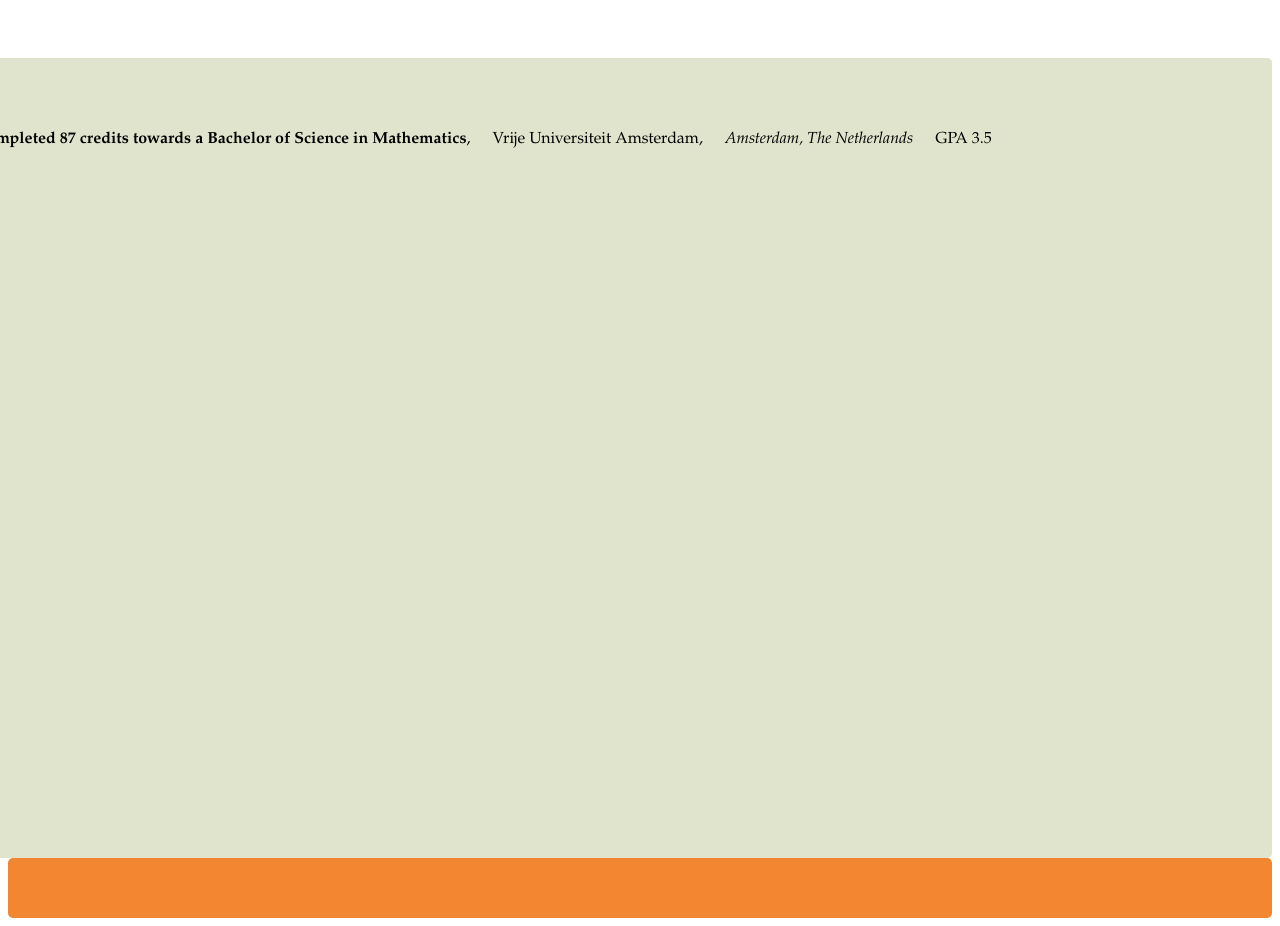
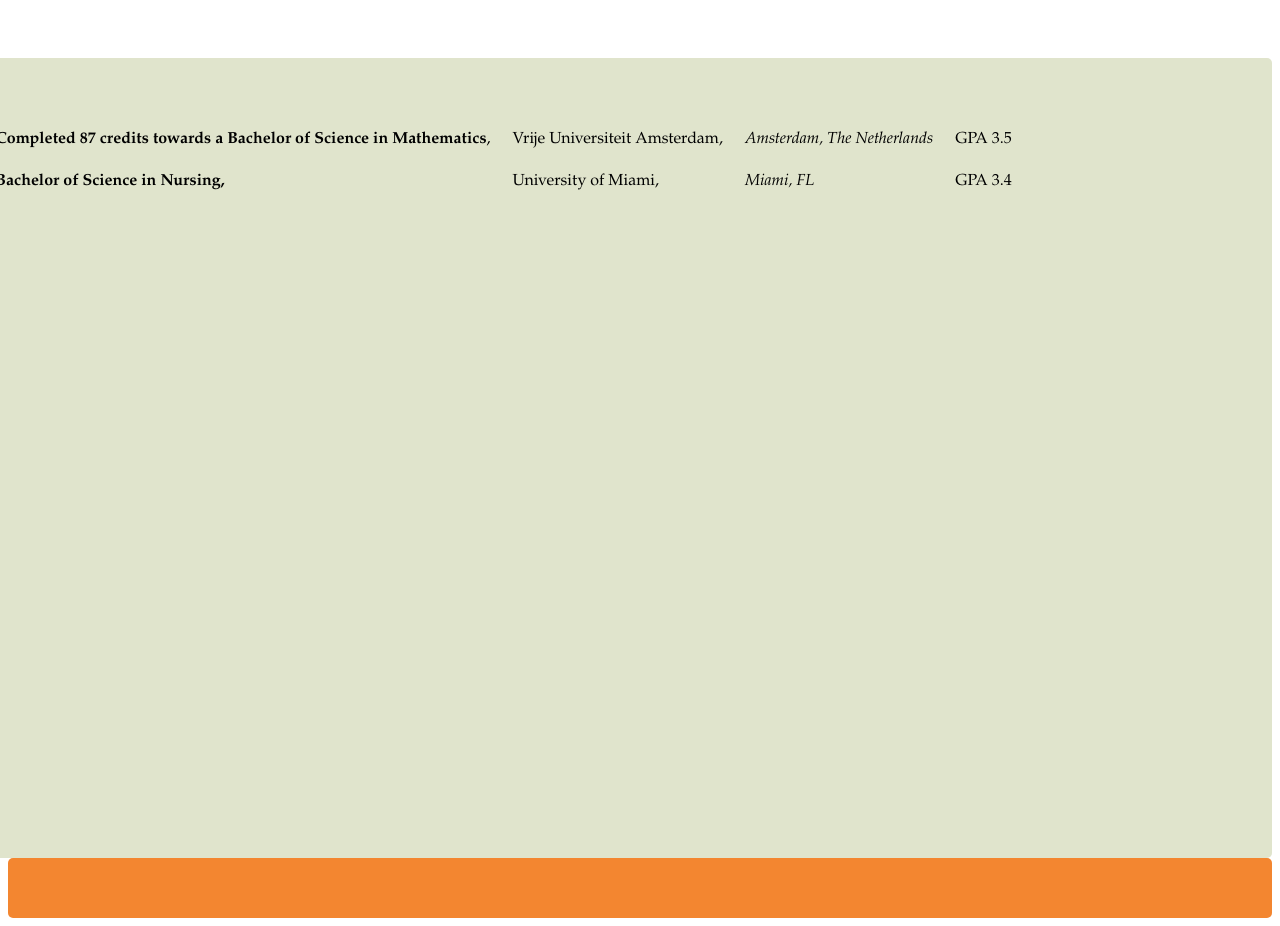
Before and after one commit to andrayantelo/First-Website, a plain HTML site: page index.html in a window 1280 px wide. Shown: the part 860-1786 px from the top of the page. Drawn offline with Linux system fonts and the light colour scheme.

Commit message:
what it looks like using a table

```diff
--- a/index.html
+++ b/index.html
@@ -28,8 +28,14 @@
               <td><em>Amsterdam, The Netherlands</em></td>
               <td>GPA 3.5</td>
             </tr>
+            <tr class="bottomrows">
+              <td class="firstcolumn">2005-2009</td>
+              <td class="secondcolumn"><strong>Bachelor of Science in Nursing,</strong></td>
+              <td>University of Miami,</td>
+              <td><em>Miami, FL</em></td>
+              <td>GPA 3.4</td>
+            </tr>
           </table>
-        <p>Next University</p>
         </div>
       </div>
 	  <div id="footer">
--- a/style.css
+++ b/style.css
@@ -79,7 +79,7 @@ div {
 }
 
 .university td {
-    /*border-collapse: separate;*/
+    border-collapse: collapse;
     padding-right: 10px;
     padding-left: 10px;
 
@@ -89,6 +89,12 @@ div {
     padding-left: 0px;
 }
 #education .university .secondcolumn {
-    padding-left: 30px;
+    padding-left: 50px;
     color:left;
 }
+
+#education .university .bottomrows td{
+    padding-top: 20px;
+    padding-right: 10px;
+    padding-left; 10px;
+}
```
